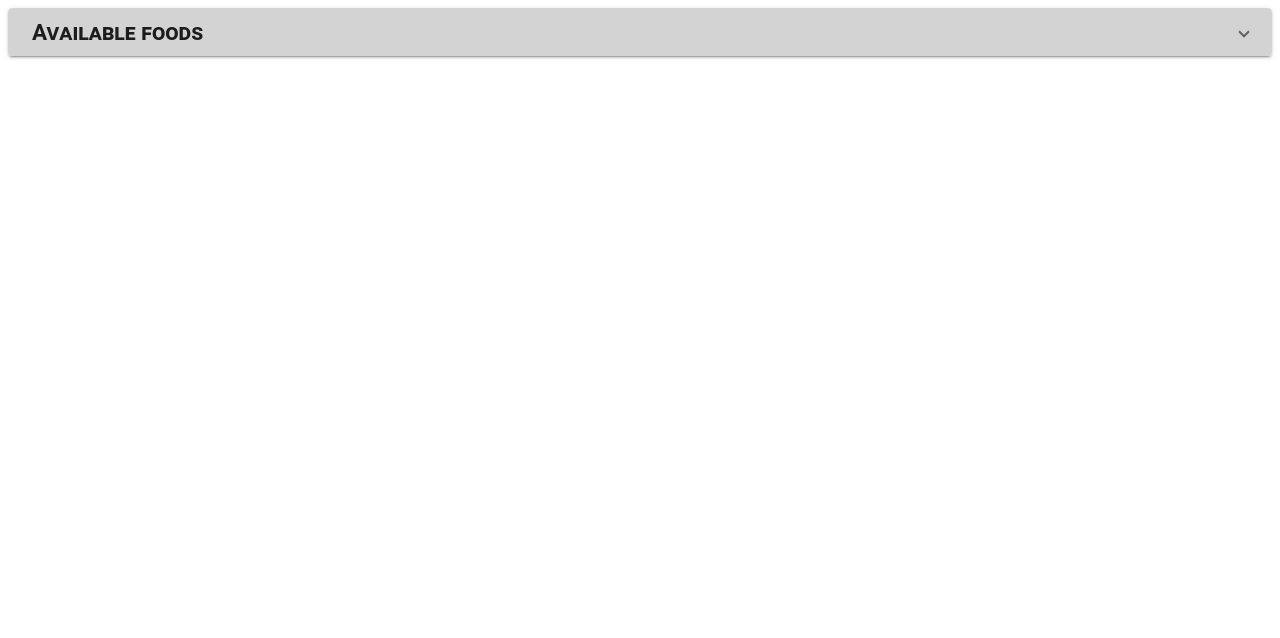
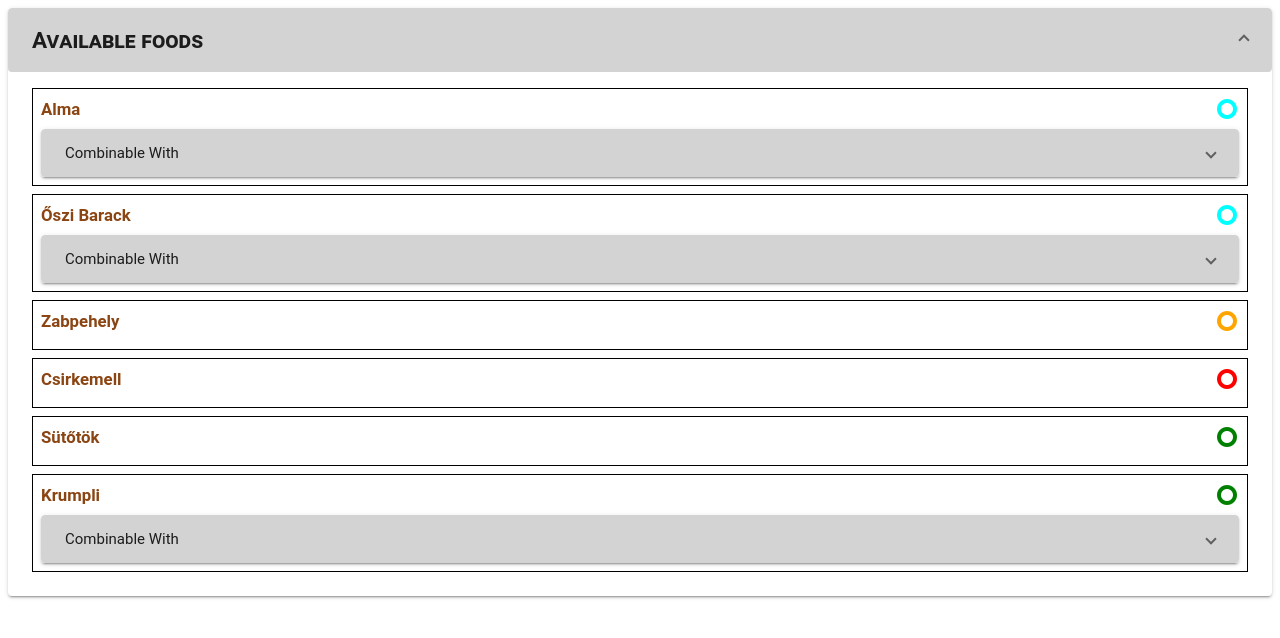
Before and after one commit to zoltangoendoes/food-table, an Angular app: page / in a window 1280 px wide. Shown: the top 638 px of the page. Built offline with nearby package versions, Linux system fonts and the light colour scheme.

Commit message:
formatting hell resolution

```diff
--- a/src/app/foods.ts
+++ b/src/app/foods.ts
@@ -1,4 +1,4 @@
-type foodType = 'fruit' | 'vegetable' | 'grain' | 'meat' | 'other';
+export type foodType = 'fruit' | 'vegetable' | 'grain' | 'meat' | 'other';
 export class Food {
   type: foodType;
   name: String;
@@ -22,7 +22,7 @@ export class Foods {
   };
 
   public barack: Food = {
-    name: 'barack',
+    name: 'őszi barack',
     type: 'fruit',
   };
 
@@ -36,9 +36,32 @@ export class Foods {
     type: 'meat',
   };
 
+  public csirkemaj: Food = {
+    name: 'csirke máj',
+    type: 'meat',
+  };
+
+  public rizspep: Food = {
+    name: 'rizspép',
+    type: 'grain',
+  };
+
   private setupCombinations() {
-    this.alma.combinableWith = [this.krumpli, this.zabpehely, this.csirkemell];
-    this.krumpli.combinableWith = [this.alma, this.barack, this.csirkemell];
+    (this.alma.combinableWith = [
+      this.krumpli,
+      this.zabpehely,
+      this.csirkemell,
+      this.rizspep,
+      this.csirkemaj,
+    ]),
+      (this.krumpli.combinableWith = [this.alma, this.barack, this.csirkemell]);
+    this.barack.combinableWith = [
+      this.alma,
+      this.rizspep,
+      this.zabpehely,
+      this.csirkemell,
+      this.csirkemaj,
+    ];
   }
   public static getInstance(): Foods {
     if (!Foods.instance) {
--- a/src/app/hello.component.css
+++ b/src/app/hello.component.css
@@ -4,3 +4,23 @@
 body {
   color: red;
 }
+
+.list-item {
+  color: saddlebrown;
+  font-size: 1.2em;
+  font-weight: 600;
+  text-transform: capitalize;
+  padding: 8px;
+  border: 1px solid black;
+  margin: 8px 0px 8px 0px;
+}
+.food-header {
+  display: flex;
+  align-items: center;
+  width: 100%;
+  justify-content: space-between;
+  margin-bottom: 8px;
+}
+h2 {
+  font-variant: small-caps;
+}
--- a/src/app/hello.component.html
+++ b/src/app/hello.component.html
@@ -1,20 +1,49 @@
-<mat-expansion-panel>
+<mat-accordion multi="true">
+  <mat-expansion-panel [expanded]="true" (opened)="(true)">
     <mat-expansion-panel-header style="background-color:lightgrey">
       <mat-panel-title>
-      <h2 style="font-variant: small-caps;">Available foods</h2>
+        <h2>Available foods</h2>
       </mat-panel-title>
     </mat-expansion-panel-header>
+
     <mat-list>
-    <mat-list-item *ngFor="let food of availableFoods">
-      <div>
-        <mat-expansion-panel>
+      <!-- use template to force lazy rendering -->
+      <ng-template matExpansionPanelContent>
+        <mat-list-item *ngFor="let food of sortBy('type')">
+          <div class="list-item">
+            <div class="food-header">
+              {{ food.name }}
+              <!--- {{ food.type }}-->
+              <mat-icon *ngIf="food.type == 'fruit'" style="color: cyan">
+                trip_origin</mat-icon
+              >
+              <mat-icon *ngIf="food.type == 'vegetable'" style="color: green">
+                trip_origin</mat-icon
+              >
+              <mat-icon *ngIf="food.type == 'meat'" style="color: red">
+                trip_origin</mat-icon
+              >
+              <mat-icon
+                matListAvatar
+                *ngIf="food.type == 'grain'"
+                style="color: orange"
+              >
+                trip_origin</mat-icon
+              >
+            </div>
+
+            <mat-accordion *ngIf="food.combinableWith" multi="false">
+              <mat-expansion-panel [expanded]="false" (opened)="(false)">
                 <mat-expansion-panel-header style="background-color:lightgrey">
                   <mat-panel-title> Combinable with </mat-panel-title>
                 </mat-expansion-panel-header>
                 <div *ngFor="let subfood of food.combinableWith">
                   <p>
                     {{ subfood.name }} - {{ subfood.type }}
-              <mat-icon *ngIf="subfood.type == 'fruit'" style="color: cyan">
+                    <mat-icon
+                      *ngIf="subfood.type == 'fruit'"
+                      style="color: cyan"
+                    >
                       trip_origin</mat-icon
                     >
                     <mat-icon
@@ -26,29 +55,19 @@
                     <mat-icon *ngIf="subfood.type == 'meat'" style="color: red">
                       trip_origin</mat-icon
                     >
-              <mat-icon *ngIf="subfood.type == 'grain'" style="color: orange">
+                    <mat-icon
+                      *ngIf="subfood.type == 'grain'"
+                      style="color: orange"
+                    >
                       trip_origin</mat-icon
                     >
                   </p>
                 </div>
               </mat-expansion-panel>
-      </div>
-
-      <div>
-        {{ food.name }} - {{ food.type }}
-        <mat-icon *ngIf="food.type == 'fruit'" style="color: cyan">
-          trip_origin</mat-icon
-        >
-        <mat-icon *ngIf="food.type == 'vegetable'" style="color: green">
-          trip_origin</mat-icon
-        >
-        <mat-icon *ngIf="food.type == 'meat'" style="color: red">
-          trip_origin</mat-icon
-        >
-        <mat-icon *ngIf="food.type == 'grain'" style="color: orange">
-          trip_origin</mat-icon
-        >
+            </mat-accordion>
           </div>
         </mat-list-item>
+      </ng-template>
     </mat-list>
   </mat-expansion-panel>
+</mat-accordion>
--- a/src/app/hello.component.ts
+++ b/src/app/hello.component.ts
@@ -1,10 +1,10 @@
 import { Component, Input, OnInit } from '@angular/core';
-import { Foods, Food } from './foods';
+import { Foods, Food, foodType } from './foods';
 
 @Component({
   selector: 'hello',
   templateUrl: './hello.component.html',
-  styles: [`h1 { font-family: Lato; } .combination-list{list-style:none}`],
+  styleUrls: ['hello.component.css'],
 })
 export class HelloComponent implements OnInit {
   @Input() name: string;
@@ -24,5 +24,27 @@ export class HelloComponent implements OnInit {
     );
   }
 
-  ngOnInit() {}
+  private filterFoodFor(type: foodType) {
+    return this.availableFoods.filter((x) => x.type == type);
+  }
+
+  combine() {
+    let fruits = this.filterFoodFor('fruit');
+    let grains = this.filterFoodFor('grain');
+    let vegetables = this.filterFoodFor('vegetable');
+
+    const random_fruit = fruits[Math.floor(Math.random() * fruits.length)];
+    let meats = random_fruit.combinableWith.filter((f) => f.type == 'meat');
+    console.log(meats);
+    let meat = meats[Math.floor(Math.random() * meats.length)];
+
+    /*if (random_1 === random_2) {
+      console.error('ugyanaz');
+    }*/
+    console.log(random_fruit, meat);
+  }
+
+  ngOnInit() {
+    this.combine();
+  }
 }
```
Lines whose indentation alone changed are shown as unchanged.
